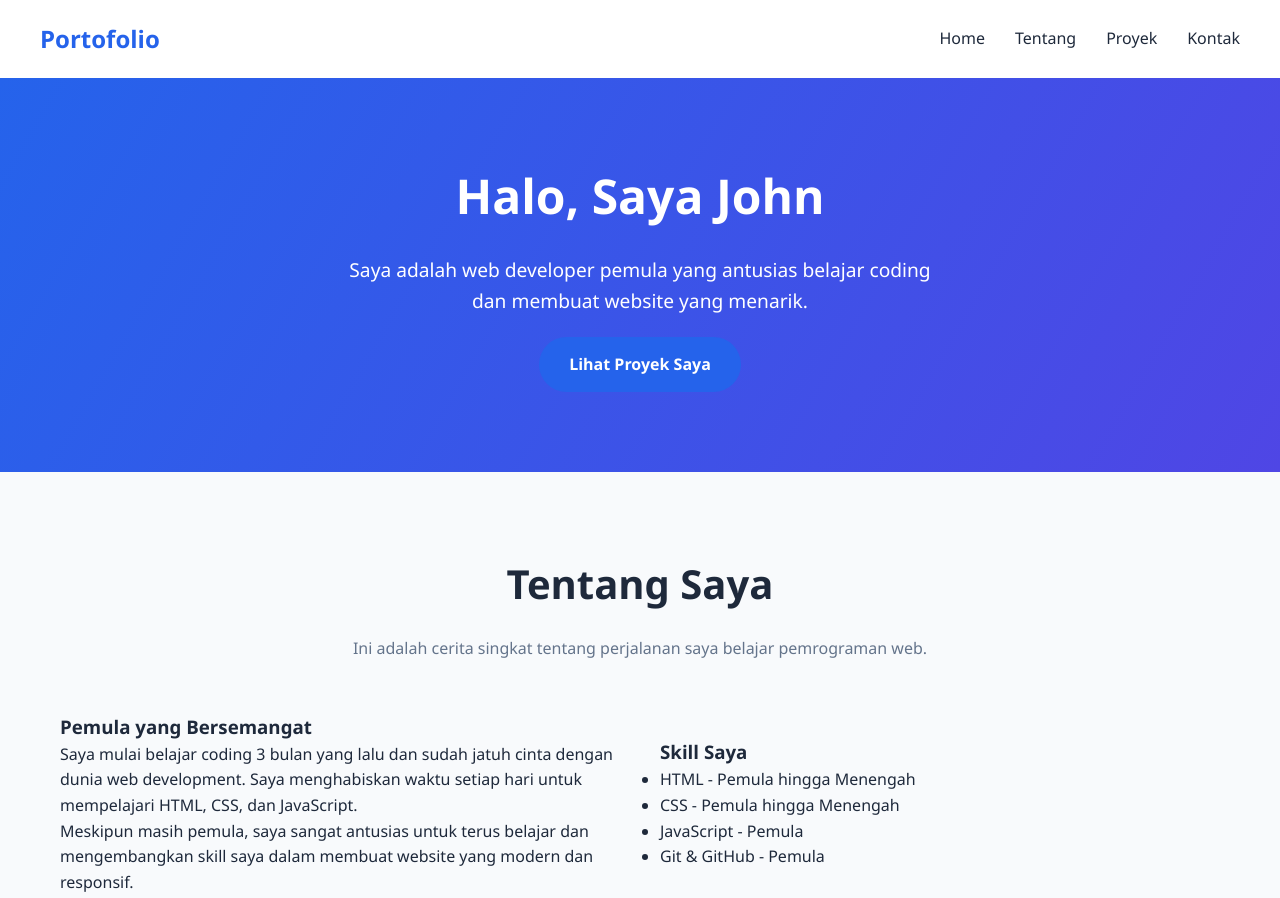
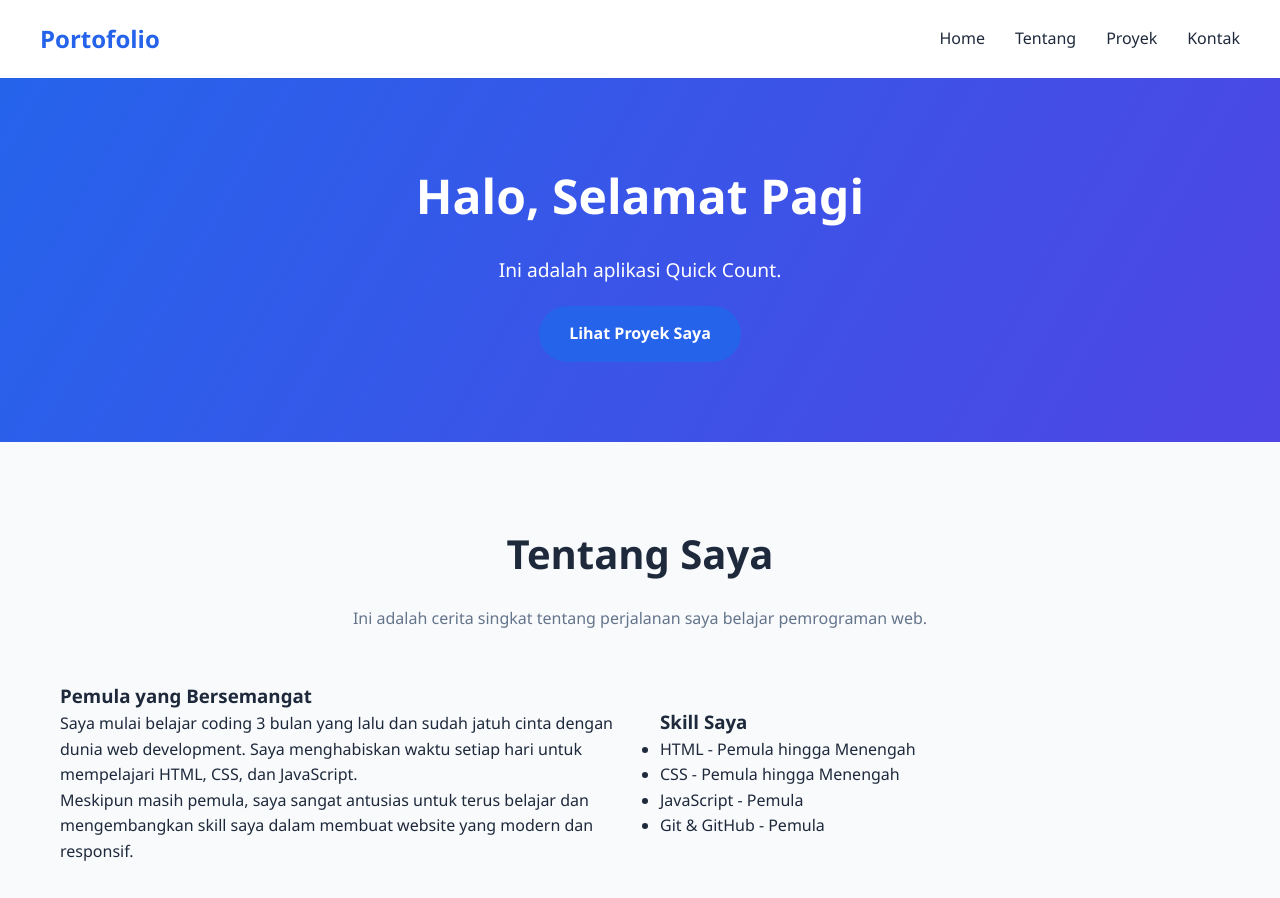
Before and after one commit to icanktaledorst24-blip/coba, a plain HTML site: page index.html in a window 1280 px wide. Shown: the top 898 px of the page. Drawn offline with Linux system fonts and the light colour scheme.

Commit message:
Update index.html

```diff
--- a/index.html
+++ b/index.html
@@ -254,8 +254,8 @@
 
     <header id="home">
         <div class="container hero">
-            <h1>Halo, Saya John</h1>
-            <p>Saya adalah web developer pemula yang antusias belajar coding dan membuat website yang menarik.</p>
+            <h1>Halo, Selamat Pagi</h1>
+            <p>Ini adalah aplikasi Quick Count.</p>
             <a href="#projects" class="btn">Lihat Proyek Saya</a>
         </div>
     </header>
```
